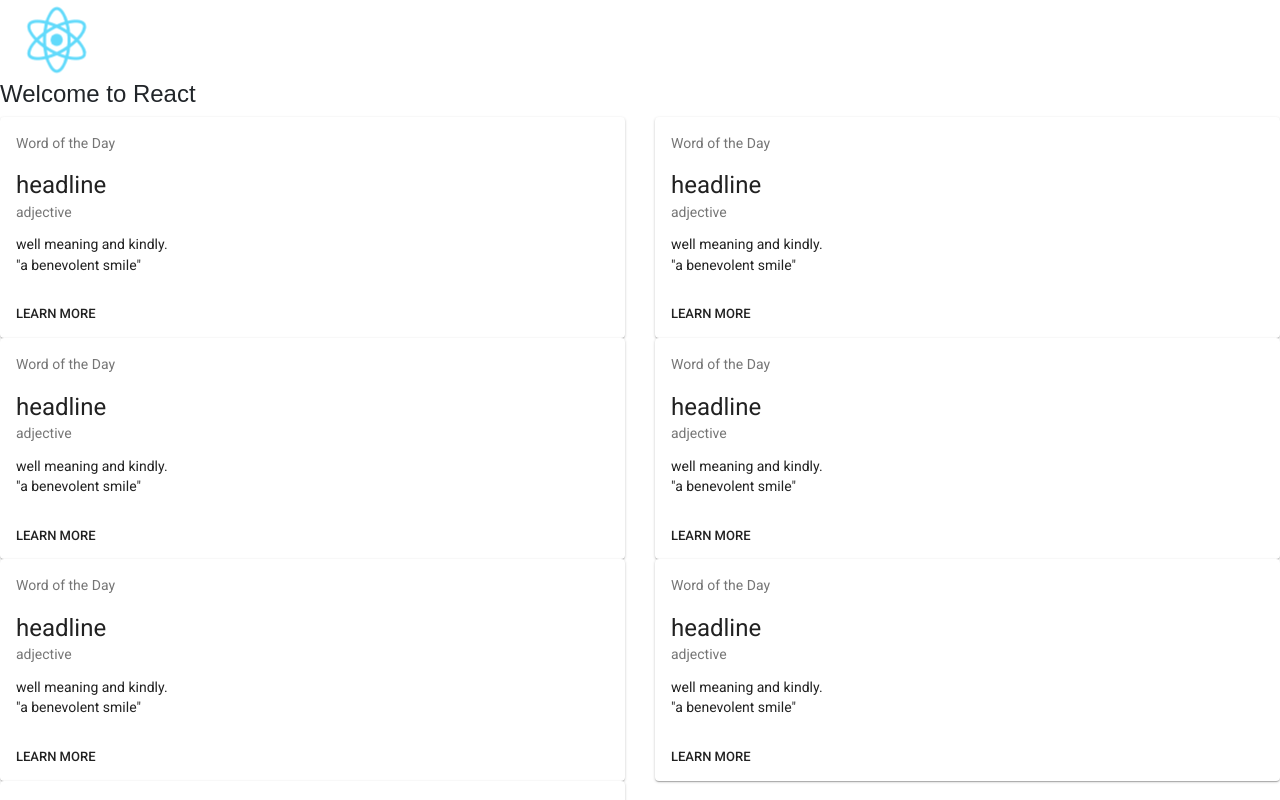
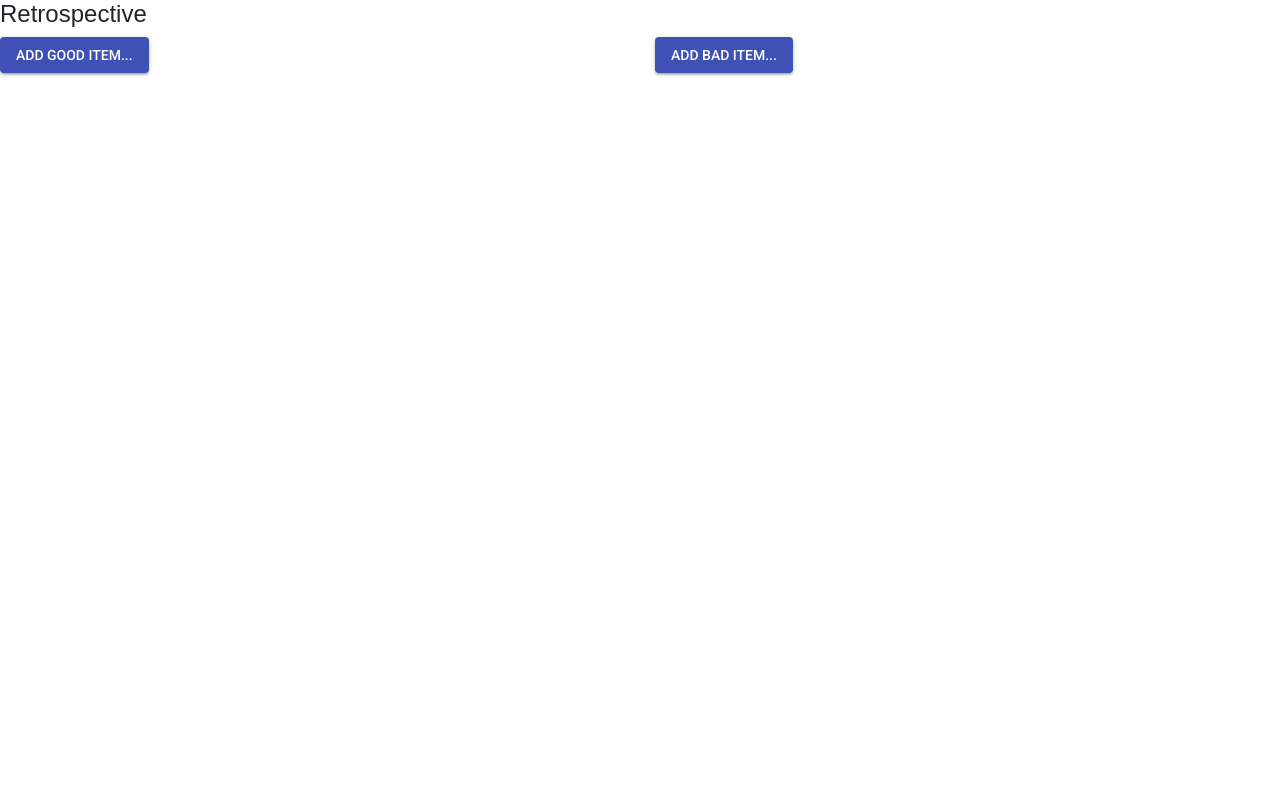
Before and after one commit to timoteialbu/blueretro, a React app: page / in a window 1280 px wide. Shown: the top 800 px of the page. Built offline with nearby package versions, Linux system fonts and the light colour scheme.

Commit message:
Added some logic for editing the items. * Added a guid for each item. * Created a Json const that has the item structure.

```diff
--- a/package.json
+++ b/package.json
@@ -37,6 +37,7 @@
     "postcss-loader": "2.0.8",
     "promise": "8.0.1",
     "prop-types": "^15.6.2",
+    "quill": "^1.3.6",
     "raf": "3.4.0",
     "react": "^16.4.2",
     "react-dev-utils": "^5.0.2",
@@ -45,6 +46,7 @@
     "style-loader": "0.19.0",
     "sw-precache-webpack-plugin": "0.11.4",
     "url-loader": "0.6.2",
+    "uuid": "^3.3.2",
     "webpack": "3.8.1",
     "webpack-dev-server": "2.11.3",
     "webpack-manifest-plugin": "1.3.2",
--- a/src/App.js
+++ b/src/App.js
@@ -1,34 +1,92 @@
 import React, { Component } from 'react';
+import Button from '@material-ui/core/Button';
 import _ from 'lodash';
-import logo from './logo.svg';
+import uuidv4 from 'uuid/v4';
 import './App.css';
 import Item from './Item';
+
+const NewItem = (type) => ({
+  id: uuidv4(),
+  type: type,
+  body: 'Please enter something',
+})
 
 class App extends Component {
   constructor(props) {
     super(props);
 
     this.state = {
-      goodItems: [ { type: 'good'}, { type: 'good'}, { type: 'good'}, { type: 'good'} ],
-      badItems:[ { type: 'bad'}, { type: 'bad'}, { type: 'bad'} ]
+      goodItems: [],
+      badItems:[],
+      selected: null,
     }
   }
 
+  onClickGood = (event) => {
+    let newGoodItems = [ ...this.state.goodItems, NewItem('good') ];
+    this.setState({
+      goodItems: newGoodItems
+    })
+  }
+
+  onClickBad = (event) => {
+    let newBadItems = [ ...this.state.badItems, NewItem('bad') ];
+    this.setState({
+      badItems: newBadItems
+    })
+  }
+
+  onEditClick = (selected) => {
+    this.setState({ selected })
+  }
+
   render() {
+    let onEditClick = this.onEditClick;
     const { goodItems, badItems } = this.state;
     return (
       <div>
         <header>
-          <img src={logo} className="App-logo" alt="logo" />
-          <h1 className="App-title">Welcome to React</h1>
+          <h1 className="App-title">Retrospective</h1>
         </header>
         <div className="row">
-          { _.map(goodItems, (o) => {
-            return <Item { ...o } />
-          })}
-          { _.map(badItems, (o) => {
-            return <Item { ...o } />
-          })}
+          <div className="col-6">
+            <Button
+              variant="contained"
+              color="primary"
+              onClick={this.onClickGood}
+            >
+              Add Good Item...
+            </Button>
+          </div>
+          <div className="col-6">
+            <Button
+              variant="contained"
+              color="primary"
+              onClick={this.onClickBad}
+            >
+              Add Bad Item...
+            </Button>
+          </div>
+        </div>
+        <div className="row">
+          <div className="col-6">
+            { _.map(goodItems, (o, i) => {
+              return (
+                <div key={i} className="row">
+                  <Item { ...o } onEditClick={onEditClick}/>
+                </div>
+              );
+            })}
+          </div>
+          <div className="col-6">
+            { _.map(badItems, (o, i) => {
+              return (
+                <div key={i} className="row">
+                  <Item { ...o } onEditClick={onEditClick}/>
+                </div>
+              );
+            })}
+          </div>
         </div>
       </div>
     );
--- a/src/Item.js
+++ b/src/Item.js
@@ -28,33 +28,28 @@ const styles = {
 class Item extends Component {
 	render() {
 		const {
+			id,
+			body,
 			classes,
-			type
+			type,
+			onEditClick,
 		} = this.props;
 		return (
-			<div className="col-6">
 			<Card className={classes.card}>
 				<CardContent>
-						<Typography className={classes.title} color="textSecondary">
-						Word of the Day
-						</Typography>
-						<Typography variant="headline" component="h2">
-						headline
-						</Typography>
-						<Typography className={classes.pos} color="textSecondary">
-						adjective
-						</Typography>
 					<Typography component="p">
-						well meaning and kindly.
-						<br />
-						{'"a benevolent smile"'}
+						{ body }
 					</Typography>
 				</CardContent>
 				<CardActions>
-						<Button size="small">Learn More</Button>
+					<Button
+						size="small"
+						onClick={() => onEditClick(id)}
+					>
+						Edit
+					</Button>
 				</CardActions>
 			</Card>
-			</div>
 		);
 	}
 }
```
Also changed, not shown: 1 other file (tests, documents, lock files or other folders). Lines whose indentation alone changed are shown as unchanged.
